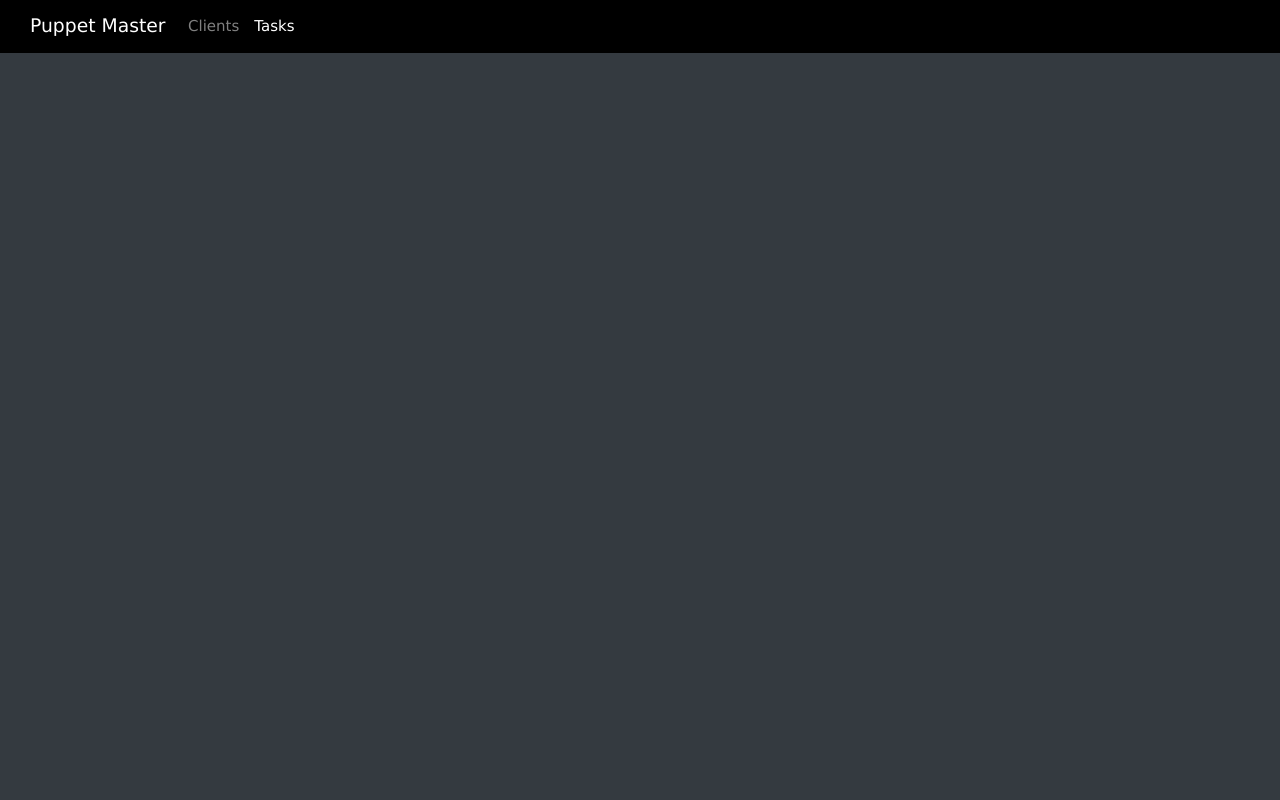
After one commit to ghmo2789/puppet-master, a Django app: page /website/tasks in a window 1280 px wide. The commit adds this page. Run offline with Django 4.2, Linux system fonts and the light colour scheme; some libraries are stand-ins or nearby versions.

Commit message:
working navigation to tasks page

```diff
--- /dev/null
+++ b/web-server/django_web_server/website/templates/website/navbar.html
@@ -0,0 +1,17 @@
+{% block nav%}
+  <nav class="navbar navbar-dark navbar-expand-lg" style="background-color: black;" >
+    <div class="container-fluid">
+      <a class="navbar-brand" href=''>Puppet Master</a>
+      <div class="collapse navbar-collapse" id="navbarNav">
+        <ul class="navbar-nav">
+          <li class="nav-item">
+            <a class="nav-link {% if '/clients' in request.path %}active{% endif %}"  href='clients'>Clients</a>
+          </li>
+          <li class="nav-item">
+            <a class="nav-link {% if '/tasks' in request.path %}active{% endif %}" href='tasks'>Tasks</a>
+          </li>
+        </ul>
+      </div>
+    </div>
+  </nav>
+{% endblock nav%}
--- /dev/null
+++ b/web-server/django_web_server/website/templates/website/tasks.html
@@ -0,0 +1,20 @@
+<html>
+  <head>
+      {% load static %}
+      <link rel="stylesheet" href="{% static 'bootstrap/css/bootstrap.min.css' %}">
+      <link rel="stylesheet" href="{% static 'bootstrap/css/bootstrap.css' %}">
+      <link rel="stylesheet" href="{% static 'w3/w3.css' %}">
+      <link rel="stylesheet" href="{% static 'website/website.css' %}">
+      <link rel="stylesheet" href="https://unpkg.com/leaflet@1.9.2/dist/leaflet.css"
+        integrity="sha256-sA+zWATbFveLLNqWO2gtiw3HL/lh1giY/Inf1BJ0z14="
+        crossorigin=""/>
+      <!-- Make sure you put this AFTER Leaflet's CSS -->
+      <script src="https://unpkg.com/leaflet@1.9.2/dist/leaflet.js"
+        integrity="sha256-o9N1jGDZrf5tS+Ft4gbIK7mYMipq9lqpVJ91xHSyKhg="
+        crossorigin=""></script>
+  </head>
+  <body class="bg-dark text-white">
+    <!-- Navbar -->
+    {% block nav %}{% include 'website/navbar.html' %}{% endblock nav %}
+  </body>
+</html>
--- a/web-server/django_web_server/website/urls.py
+++ b/web-server/django_web_server/website/urls.py
@@ -4,4 +4,6 @@ from . import views
 
 urlpatterns = [
     path('', views.index, name='index'),
+    path('clients', views.index, name='clients'),
+    path('tasks', views.tasks, name='tasks'),
 ]
--- a/web-server/django_web_server/website/views.py
+++ b/web-server/django_web_server/website/views.py
@@ -38,3 +38,7 @@ def index(request):
                'statistics': dummyStatistics,
                'locations' : json.dumps(dummyLocations)}
     return render(request, 'website/index.html',context)
+
+def tasks(request):
+    context = {'data': 'hello tasks'}
+    return render(request, 'website/tasks.html', context)
```
Also changed, not shown: web-server/django_web_server/website/templates/website/index.html (+2 -15 lines).
